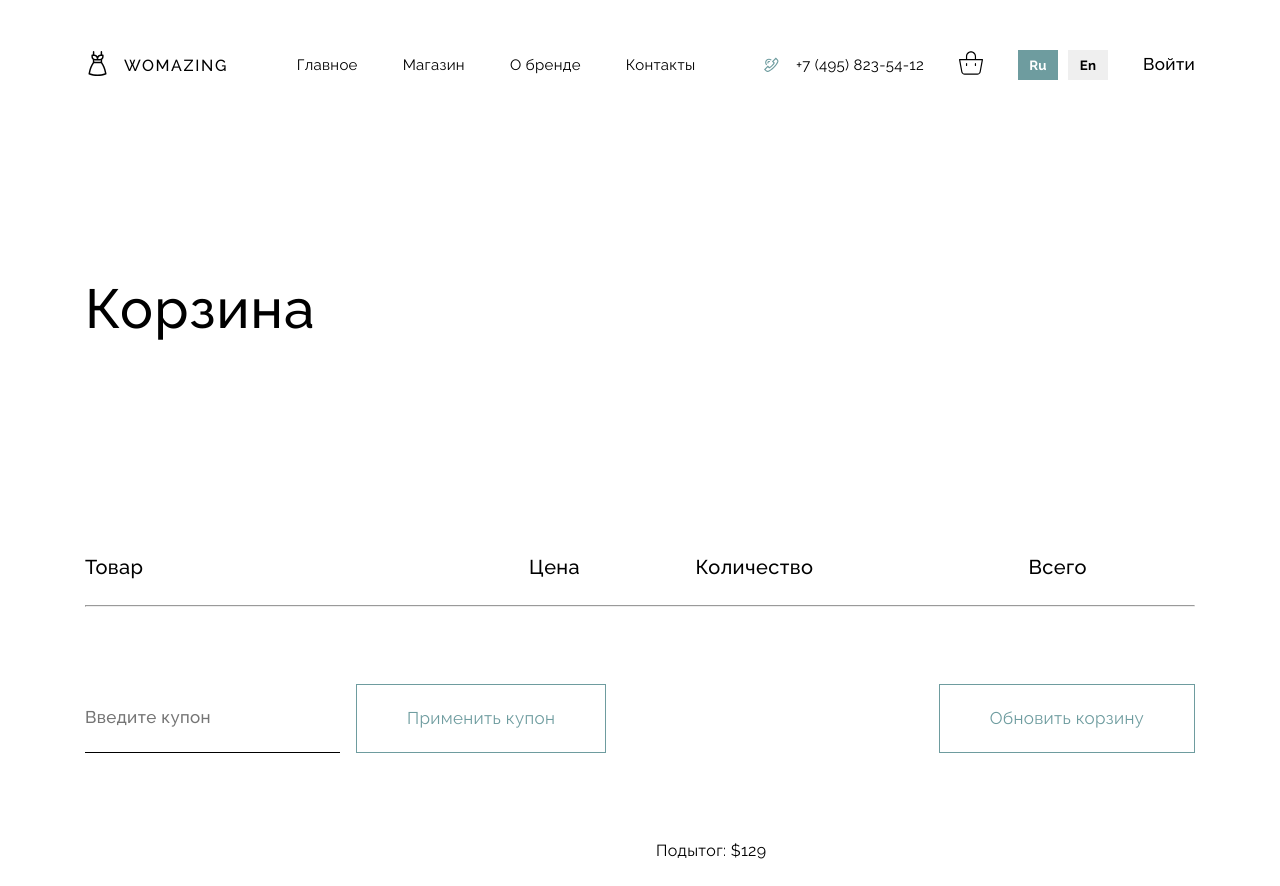
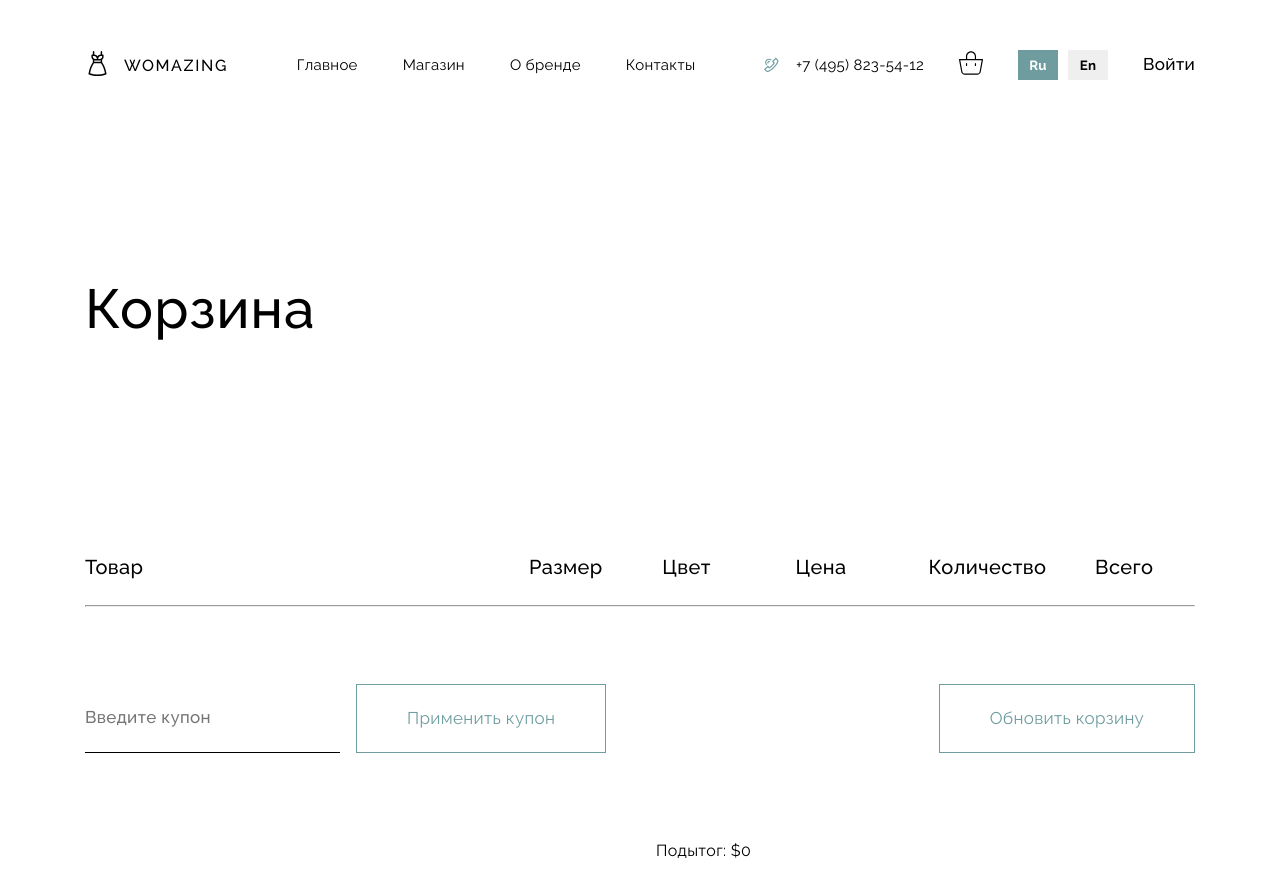
Before and after one commit to AmirK15/womazing, a React (Create React App) app: page /basket in a window 1280 px wide. Shown: the top 886 px of the page. Built offline with nearby package versions, Linux system fonts and the light colour scheme; data requests are answered from the project's data file.

Commit message:
fix price & total price

```diff
--- a/src/Context.js
+++ b/src/Context.js
@@ -15,7 +15,26 @@ export const Context = (props) => {
     const [cart, setCart] = useState([])
 
     const addCart = (product) => {
-        setCart([...cart, product])
+
+        let idx = cart.findIndex((item) => item.id === product.id && item.color === product.color && item.size === product.size)
+
+        if (idx >= 0){
+            setCart(cart.map(item => {
+                if (item.id === product.id && item.color === product.color && item.size === product.size){
+                    return {...item, count: +item.count + +product.count}
+                } else {
+                    return item
+                }
+            }))
+        } else{
+            setCart([...cart, product])
+        }
+    }
+
+    const deleteCart = (id, color, size) => {
+        setCart(cart.filter((item) => {
+            return item.id !== id && item.color !== color && item.size !== size
+        }))
     }
 
     const [shop, setShop] = useState([])
@@ -61,6 +80,7 @@ export const Context = (props) => {
         logOutUser,
         loginUser,
         addCart,
+        deleteCart,
         shop,
         cart,
         setCart
--- a/src/components/Card/Card.js
+++ b/src/components/Card/Card.js
@@ -2,6 +2,7 @@ import React from 'react';
 import {Link} from "react-router-dom";
 
 const Card = ({ id, image, title, price, sale, stock }) => {
+
     return (
         <div className="card" key={id}>
             <Link to={`/product/${id}`}>
--- a/src/pages/Basket/Basket.js
+++ b/src/pages/Basket/Basket.js
@@ -1,10 +1,10 @@
 import React, {useContext} from 'react';
-import Img from '../../assets/image.png'
+import {Link} from 'react-router-dom'
 import {CustomContext} from "../../Context";
 
 const Basket = () => {
 
-    const {cart} = useContext(CustomContext)
+    const {cart, deleteCart, setCart} = useContext(CustomContext)
 
     return (
         <section className='basket'>
@@ -12,6 +12,8 @@ const Basket = () => {
                 <h2 className="title">Корзина</h2>
                 <ul className='basket__list basket__list-top'>
                     <li className='basket__item'>Товар</li>
+                    <li className='basket__item'>Размер</li>
+                    <li className='basket__item'>Цвет</li>
                     <li className='basket__item'>Цена</li>
                     <li className='basket__item'>Количество</li>
                     <li className='basket__item'>Всего</li>
@@ -19,27 +21,35 @@ const Basket = () => {
                 <hr/>
                 {
                     cart.map((item, idx) => (
-                        <div key={idx} className="basket__list">
-                            <div className="basket__item">
-                                <span>
+                        <ul key={idx} className="basket__list">
+                            <li className="basket__item">
+                                <span onClick={() => deleteCart(item.id, item.color, item.size)}>
                                     <svg width="14" height="14" viewBox="0 0 14 14" fill="none"
                                          xmlns="http://www.w3.org/2000/svg">
                                         <path d="M1 1L13 13M13 1L1 13" stroke="black"/>
                                     </svg>
                                 </span>
+                                <Link to={`/product/${item.id}`}>
                                     <img className='basket__item-img' src={item.image.black} alt={item.title}/>
+                                </Link>
                                 <p className='desc'>{item.title}</p>
-                            </div>
-                            <div className="basket__item">
+                            </li>
+                            <li className="basket__item">
+                                <p className='desc' style={{textTransform: "uppercase"}}>{item.size}</p>
+                            </li>
+                            <li className="basket__item">
+                                <p className='desc' style={{color: item.color === 'white' || item.color === 'beige' ? 'black' : item.color}}>{item.color}</p>
+                            </li>
+                            <li className="basket__item">
                                 <p className='desc'>${item.price}</p>
-                            </div>
-                            <div className="basket__item">
+                            </li>
+                            <li className="basket__item">
                                 <input min='1' defaultValue={item.count} type="number"/>
-                            </div>
-                            <div className="basket__item">
+                            </li>
+                            <li className="basket__item">
                                 <p className='desc'>${item.price * item.count}</p>
-                            </div>
-                        </div>
+                            </li>
+                        </ul>
                     ))
                 }
                 <div className="basket__bottom">
@@ -49,18 +59,19 @@ const Basket = () => {
                             Применить купон
                         </button>
                     </div>
-                    <button className="btn btn-bg">
+                    <button onClick={() => setCart([])} className="btn btn-bg">
                         Обновить корзину
                     </button>
                 </div>
                 <div className="basket__total">
                     <p className="basket__total-subtotal">
-                        Подытог: $129
+                        Подытог: $
+                        {cart.reduce((acc, rec) => acc + rec.count * rec.price, 0)}
                     </p>
                     <div className="basket__total-info">
                         <div className="basket__total-price">
                             <p>Итого:</p>
-                            <p>$129</p>
+                            <span>${cart.reduce((acc, rec) => acc + rec.count * rec.price, 0)}</span>
                         </div>
                         <button className="btn">Оформить заказ</button>
                     </div>
--- a/src/pages/Basket/basket.scss
+++ b/src/pages/Basket/basket.scss
@@ -17,18 +17,24 @@
     }
   }
   &__item{
-    width: 15%;
+    width: 12%;
     &:nth-child(1){
       width: 40%;
       display: flex;
       align-items: center;
       column-gap: 35px;
     }
-    &:nth-child(3){
-      width: 30%;
+    &:nth-child(5){
+      width: 15%;
+    }
+    &:nth-child(6), :nth-child(4){
+      width: 9%;
     }
     &-img{
       width: 140px;
+    }
+    span{
+      cursor: pointer;
     }
     input{
       width: 47px;
--- a/src/pages/Product/Product.js
+++ b/src/pages/Product/Product.js
@@ -74,7 +74,7 @@ const Product = () => {
                                     color,
                                     size,
                                     count,
-                                    price: product.priceSale || product.prise,
+                                    price: product.priceSale || product.price,
                                     category: product.category
                                 })} type='button' className='btn' disabled={!product.inStock}>Добавить в корзину</button>
                             </div>
--- a/src/style.scss
+++ b/src/style.scss
@@ -141,6 +141,9 @@ h1,h2,h3,h4,h5,h6{
     position: relative;
     width: 100%;
   }
+  .price{
+    margin: 10px 0;
+  }
 }
 
 .form{
```
Lines whose indentation alone changed are shown as unchanged.
